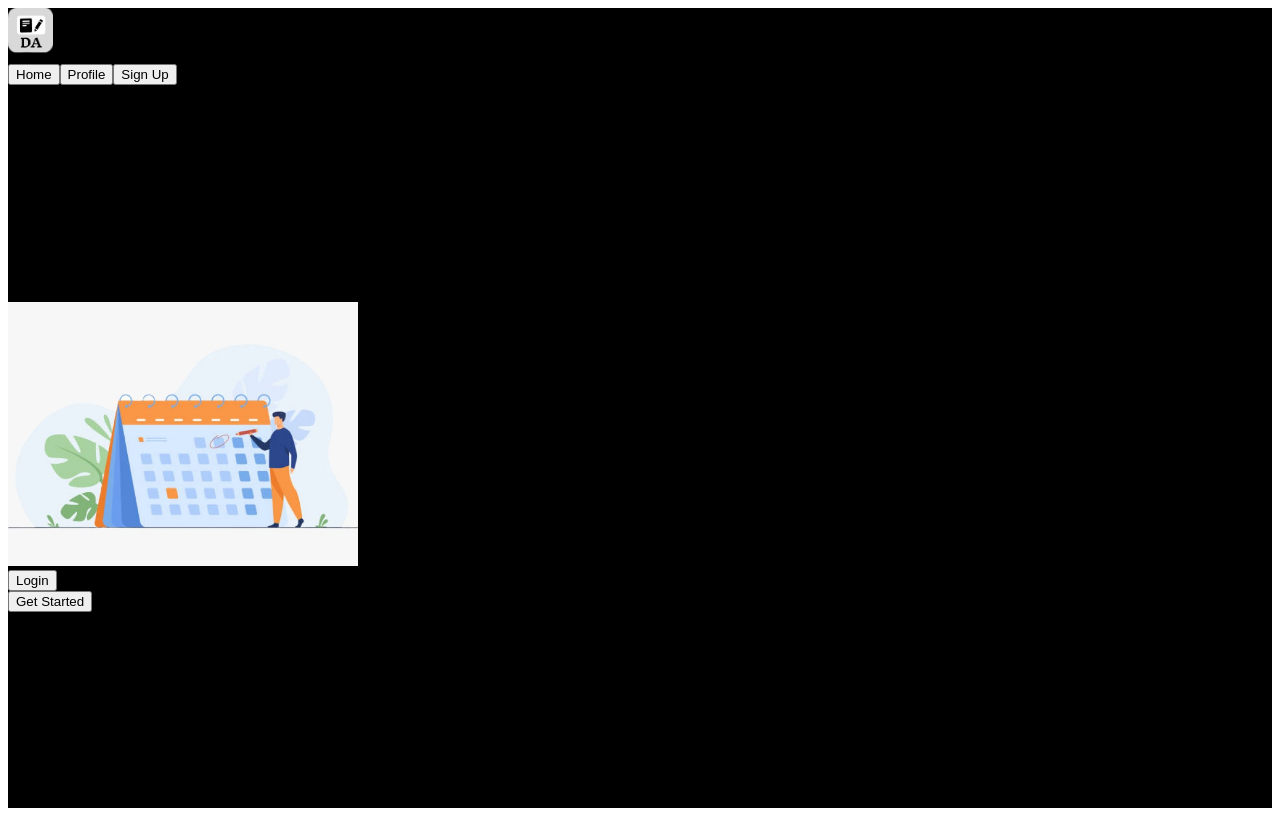
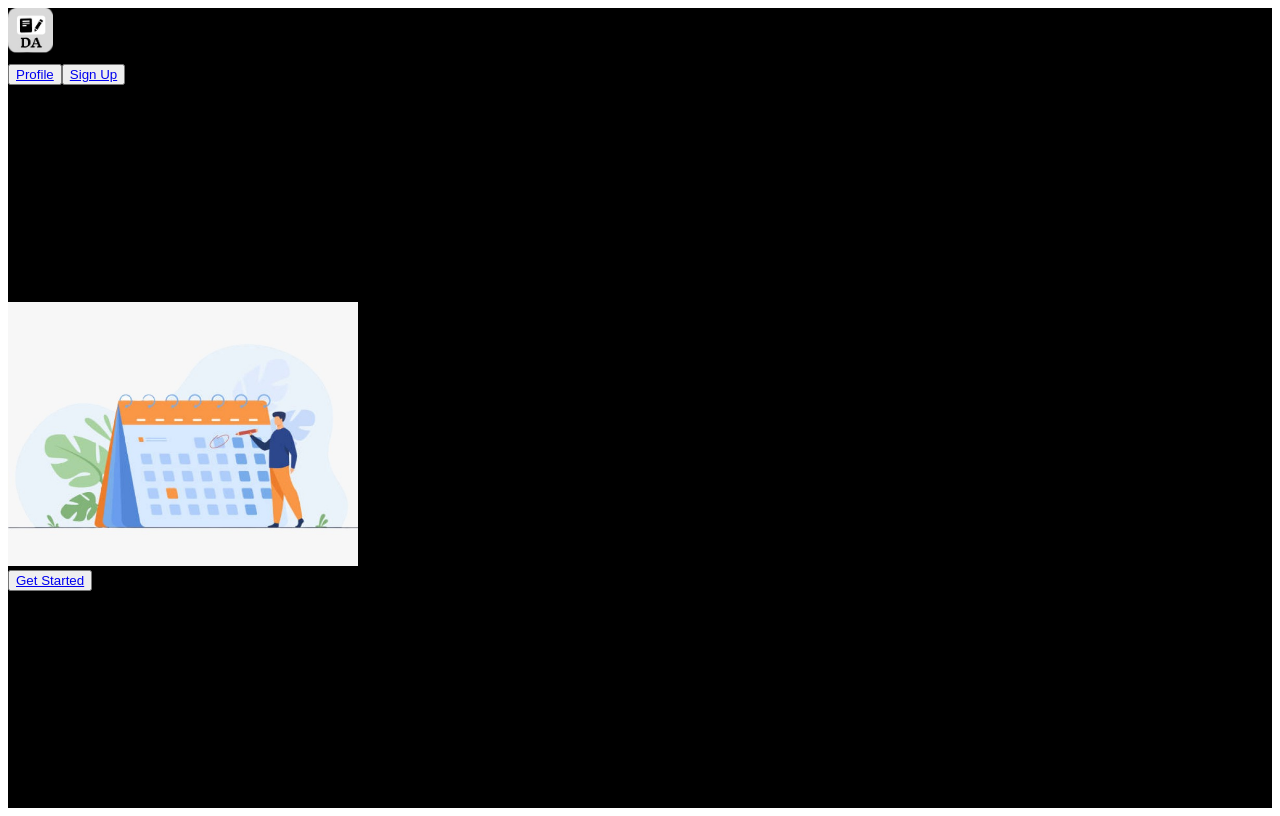
Before and after one commit to HannanCalonProgrammer/todolistpkl, a Next.js app: page / in a window 1280 px wide. Built offline with nearby package versions, Linux system fonts and the light colour scheme.

Commit message:
ubahtampilan

```diff
--- a/pages/index.js
+++ b/pages/index.js
@@ -3,6 +3,7 @@ import Image from "next/image";
 import { Inter } from "next/font/google";
 import styles from "...@/styles/Home.module.css";
 import Script from "next/script";
+import Link from "next/link";
 // import { useState } from "react";
 
 const inter = Inter({ subsets: ["latin"] });
@@ -42,14 +43,11 @@ export default function Home() {
               <img src="LOGO.png" alt="" width="45px" />
             </div>
             <div className="col-md-6 mt-1 ">
-              <button type="button " class="btn text-white">
-                Home
+              <button type="button" class="btn text-white">
+                <Link href="/signup">Profile</Link>
               </button>
               <button type="button" class="btn text-white">
-                Profile
-              </button>
-              <button type="button" href="{/signup}" class="btn text-white">
-                Sign Up
+                <Link href="/signup">Sign Up</Link>
               </button>
             </div>
           </div>
@@ -69,14 +67,10 @@ export default function Home() {
         </div>
         <div className="container mt-5 ">
           <div className="row d-flex justify-content-center">
-            <div class=" col-1 ">
-              <button type="button" class="btn border text-white">
-                Login
-              </button>
-            </div>
+            <div class=" col-1 "></div>
             <div class=" col-2">
               <button type="button" class="btn border text-white">
-                Get Started
+                <Link href="/signup">Get Started</Link>
               </button>
             </div>
           </div>
```
Also changed, not shown: pages/signup/index.js (+10 -2 lines).
